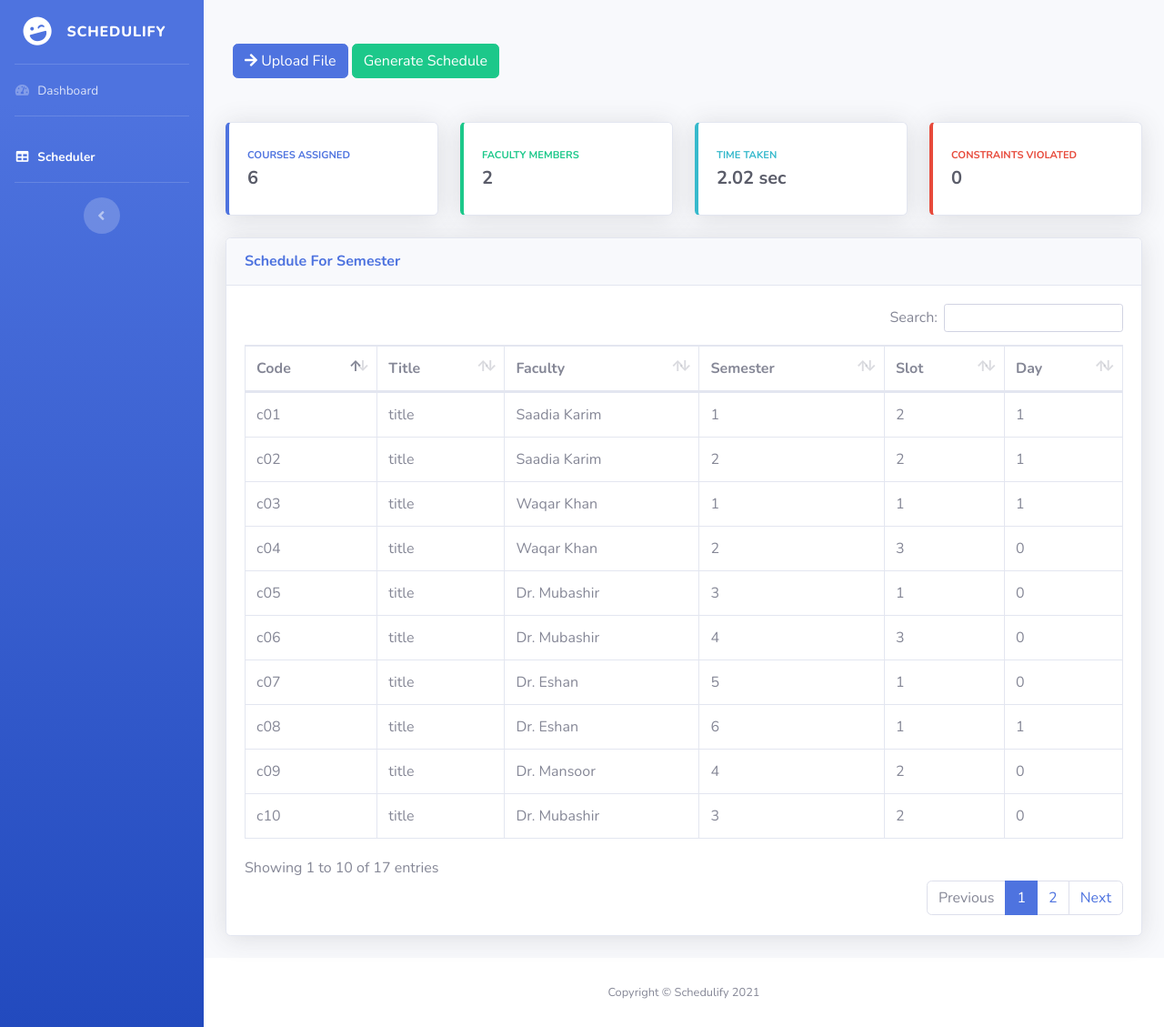
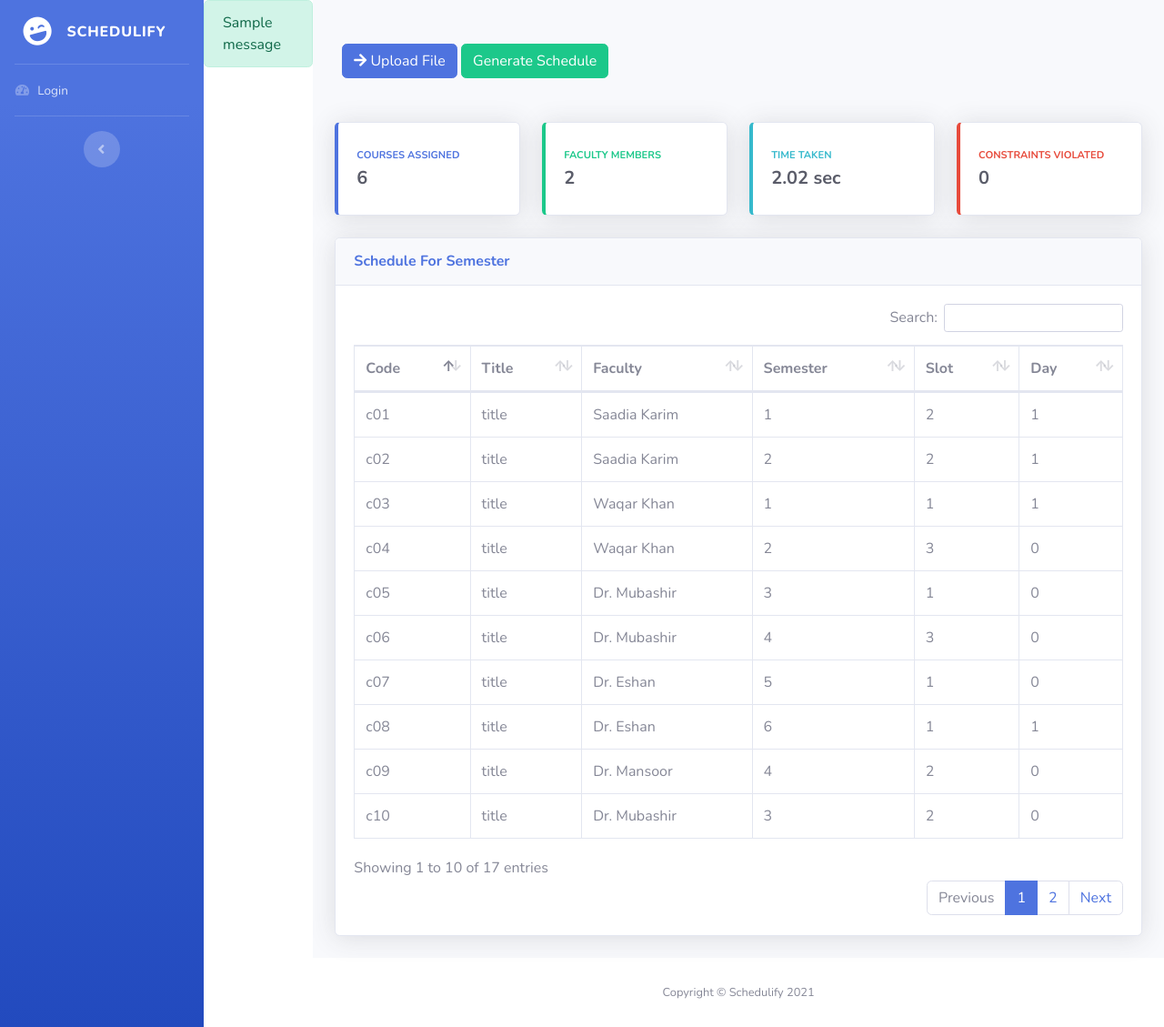
Before and after one commit to osamamateen/schedulify-flask, a Flask app: page / in a window 1280 px wide. Shown: the whole page at 91% size. Run offline with Flask 2, Linux system fonts and the light colour scheme; one stand-in notice (Sample message) is shown; parts of the project's set-up code (start-up, migrations or seed data) failed here and were passed over; some libraries are stand-ins or nearby versions.

Commit message:
added login

```diff
--- a/app.py
+++ b/app.py
@@ -1,10 +1,24 @@
-from flask import Flask, render_template, request, redirect, url_for
+from flask import Flask, render_template, request, redirect, url_for, session, logging, flash
 import os
 import csv
 from os.path import join, dirname, realpath
+from flask_mysqldb import MySQL
+from wtforms import Form, StringField, TextAreaField, PasswordField, validators
+from passlib.hash import sha256_crypt
+from functools import wraps
 import math
 import time
 app = Flask(__name__)
+
+# Config MySQL
+app.config['MYSQL_HOST'] = 'localhost'
+app.config['MYSQL_USER'] = 'root'
+app.config['MYSQL_PASSWORD'] = ''
+app.config['MYSQL_DB'] = 'schedulify-flask'
+app.config['MYSQL_CURSORCLASS'] = 'DictCursor'
+
+#init MySQL
+mysql = MySQL(app)
 
 @app.route('/', methods=['GET', 'POST'])
 def index():
@@ -41,6 +55,64 @@ for row in reader:
 
 # courses data by faculty name
 courses = sorted(coursesData, key=lambda x: (coursesData[x]['faculty']))
+
+# user login
+@app.route('/login', methods=['GET', 'POST'])
+def login():
+  if request.method == 'POST':
+    # get form fields
+    username = request.form['username']
+    password_candidate = request.form['password']
+
+    #create a cursor
+    cur = mysql.connection.cursor()
+
+    #get user by username
+    result = cur.execute("SELECT * FROM users WHERE username = %s", [username])
+
+    if result > 0:
+      # get stored hash
+      data = cur.fetchone()
+      password = data['password']
+
+      #compare passwords
+      if sha256_crypt.verify(password_candidate, password):
+        # Passed
+        session['logged_in'] = True
+        session['username'] = username
+        flash('You are now logged in', 'success')
+        return redirect(url_for('index'))
+      else:
+        error = 'Invalid Login'
+        return render_template('login.html', error = error)
+      #close connection
+      cur.close()
+
+    else:
+      error = 'Username not found'
+      return render_template('login.html', error = error)
+
+  return render_template('login.html')
+
+# Check if user logged in
+def is_logged_in(f):
+  @wraps(f)
+  def wrap(*args, **kwargs):
+    if 'logged_in' in session:
+      return f(*args, **kwargs)
+    else:
+      flash('Unauthorized, please login', 'danger')
+      return redirect(url_for('login'))
+  return wrap
+
+# logout
+@app.route('/logout')
+@is_logged_in
+def logout():
+  session.clear()
+  flash('You are now logged out', 'success')
+  return redirect(url_for('login'))
+
 
 
 # initialize variables
@@ -160,17 +232,15 @@ def solve(board, courses, k):
 
 @app.route('/generate', methods=['GET'])
 def generate():
-
     started = time.time()
     create_board(len(courses))
     solve(board, courses, k)
-    print(result)
+    print_board()
     print("Solution Found: ", solve(board, courses, k))
     completed = time.time()
     print("Time Taken: ", completed - started)
     toCSV = result
     keys = toCSV[0].keys()
-    print(keys)
     with open('schedule.csv', 'w', newline='')  as output_file:
         dict_writer = csv.DictWriter(output_file, keys)
         dict_writer.writeheader()
@@ -179,4 +249,5 @@ def generate():
 
 
 if __name__ == '__main__':
+    app.secret_key = 'secret123'
     app.run(debug=True)
--- /dev/null
+++ b/templates/includes/_messages.html
@@ -0,0 +1,17 @@
+<div class="container-fluid"></div>
+  {% with messages = get_flashed_messages(with_categories=true) %}
+  {% if messages %}
+    {% for category, message in messages %}
+      <div class="alert alert-{{ category }}">{{ message }}</div>
+    {% endfor %}
+  {% endif %}
+  {% endwith %}
+
+  {% if error %}
+    <div class="alert alert-danger">{{error}}</div>
+  {% endif%}
+
+  {% if msg %}
+    <div class="alert alert-success">{{msg}}</div>
+  {% endif%}
+</div>
--- a/templates/index.html
+++ b/templates/index.html
@@ -1,5 +1,9 @@
 
 {% extends 'layout.html' %}
+
+{% block title %}
+  Home - Schedulify
+{% endblock %}
 {% block content %}
   <!-- Content Wrapper -->
   <div id="content-wrapper" class="d-flex flex-column">
--- a/templates/layout.html
+++ b/templates/layout.html
@@ -10,7 +10,11 @@
     <meta name="description" content="" />
     <meta name="author" content="" />
 
-    <title>Schedulify</title>
+    <title>
+      {% block title %}
+
+      {% endblock %}
+    </title>
 
     <!-- Custom fonts for this template -->
     <link
@@ -22,6 +26,7 @@
       href="https://fonts.googleapis.com/css?family=Nunito:200,200i,300,300i,400,400i,600,600i,700,700i,800,800i,900,900i"
       rel="stylesheet"
     />
+
 
     <!-- Custom styles for this template -->
     <link href="/static/css/sb-admin-2.min.css" rel="stylesheet" />
@@ -60,6 +65,7 @@
         <!-- Divider -->
         <hr class="sidebar-divider my-0" />
 
+        {% if session.logged_in %}
           <!-- Nav Item - Dashboard -->
           <li class="nav-item">
             <a class="nav-link" href="/">
@@ -80,6 +86,27 @@
           </li>
 
           <!-- Divider -->
+          <hr class="sidebar-divider" />
+          <!-- Nav Item - Dashboard -->
+          <li class="nav-item">
+            <a class="nav-link" href="/">
+              <i class="fas fa-fw fa-tachometer-alt"></i>
+              <span>Logout</span></a
+            >
+          </li>
+        {% else %}
+          <!-- Nav Item - Dashboard -->
+          <li class="nav-item">
+            <a class="nav-link" href="/">
+              <i class="fas fa-fw fa-tachometer-alt"></i>
+              <span>Login</span></a
+            >
+          </li>
+        {% endif %}
+
+
+
+        <!-- Divider -->
         <hr class="sidebar-divider d-none d-md-block" />
 
         <!-- Sidebar Toggler (Sidebar) -->
@@ -88,7 +115,10 @@
         </div>
       </ul>
       <!-- End of Sidebar -->
+      <div class="content-wrapper">
+        {% include "includes/_messages.html" %}
         {% block content%} {% endblock%}
+      </div>
       <!-- Bootstrap core JavaScript-->
     </div>
     <script src="/static/vendor/jquery/jquery.min.js"></script>
@@ -115,5 +145,9 @@
 
     <!-- Page level custom scripts -->
     <script src="/static/js/demo/datatables-demo.js"></script>
+    <script src="//cdn.ckeditor.com/4.16.1/standard/ckeditor.js"></script>
+    <script type="text/javascript">
+      CKEDITOR.replace('editor')
+    </script>
   </body>
 </html>
```
Also changed, not shown: templates/includes/_formhelpers.html (added, +9 -0 lines), templates/login.html (added, +21 -0 lines). Lines whose indentation alone changed are shown as unchanged.
